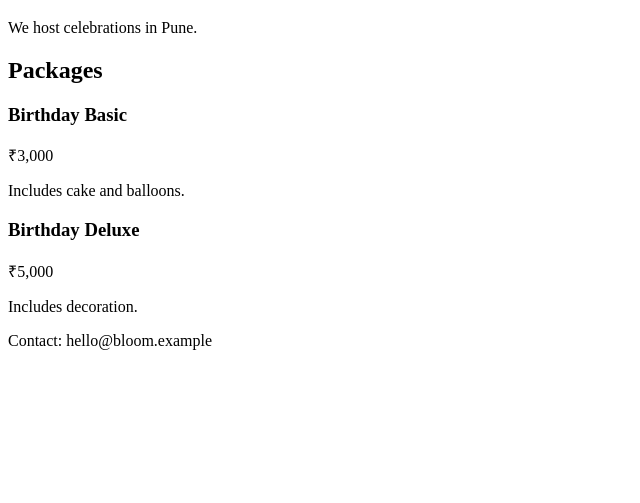
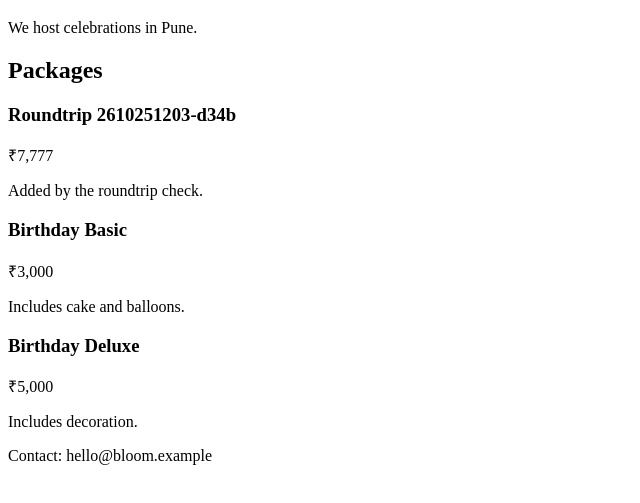
Before and after one commit to vyomkakkar0207-collab/lawm-pipeline-test, a website: page index.html in a window 1280 px wide. Shown: the part 61-564 px from the top of the page, without its empty margins (0-640 px from the left). Drawn offline with Linux system fonts and the light colour scheme.

Commit message:
AI task 69636f06: Add a package called 'Roundtrip 2610251203-d34b' priced at 7
Co-authored-by: Local AI Website Manager <automation@localhost>

```diff
--- a/index.html
+++ b/index.html
@@ -10,6 +10,12 @@
 
     <section id="packages">
       <h2>Packages</h2>
+
+      <article class="package" data-package="roundtrip-2610251203-d34b">
+        <h3>Roundtrip 2610251203-d34b</h3>
+        <p class="price">₹7,777</p>
+        <p class="includes">Added by the roundtrip check.</p>
+      </article>
       <article class="package" data-package="birthday-basic">
         <h3>Birthday Basic</h3>
         <p class="price">₹3,000</p>
```
